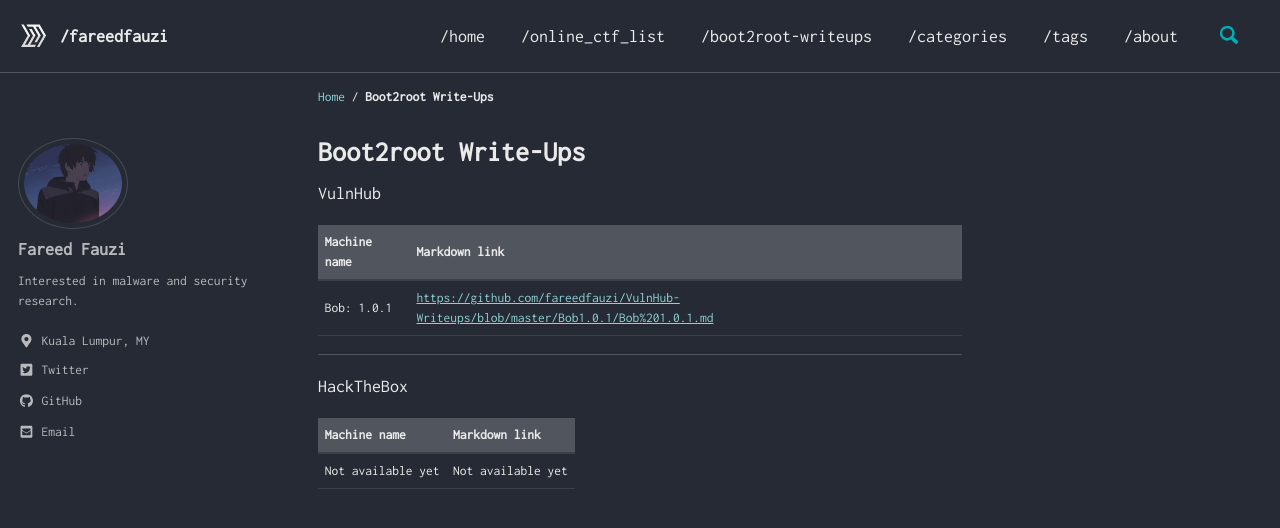
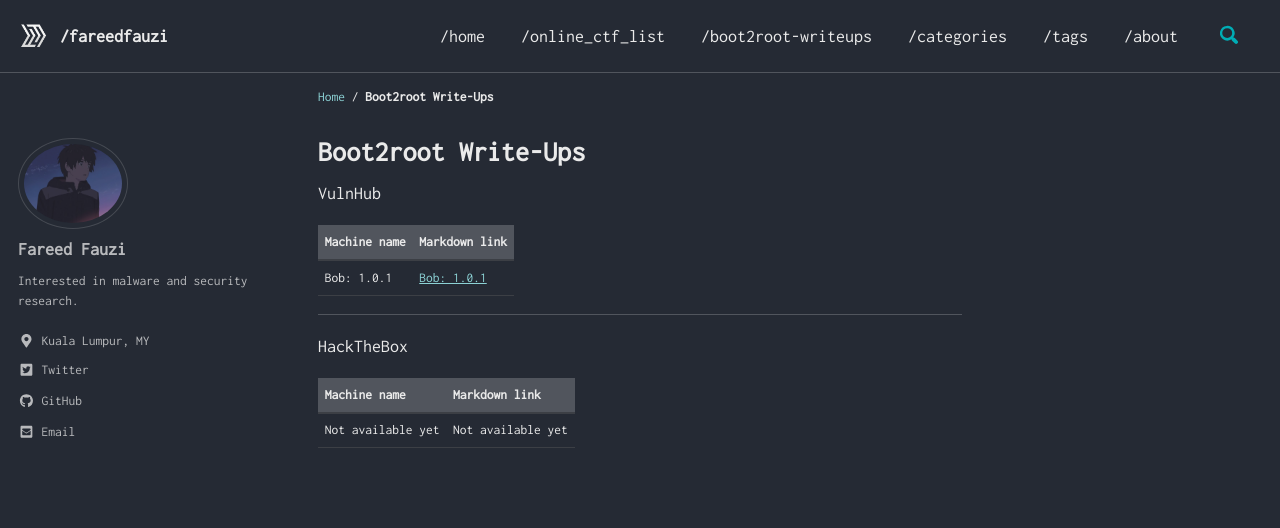
Before and after one commit to spiritedwolf/fareedfauzi.github.io, a Jekyll site: the page built from _pages/boot2root-writeups.md, in a window 1280 px wide and 900 px high. Shown: the top 528 px of the window. Built offline with Jekyll 4.4.1, drawn with Linux system fonts in a browser that asks for light colours; cached includes are drawn as plain includes; part of the change alters nothing that is shown.

Commit message:
Update boot2root-writeups.md

```diff
--- a/_pages/boot2root-writeups.md
+++ b/_pages/boot2root-writeups.md
@@ -9,7 +9,7 @@ VulnHub
 
 | Machine name | Markdown link |
 | --- | --- |
-| Bob: 1.0.1 | [https://github.com/fareedfauzi/VulnHub-Writeups/blob/master/Bob1.0.1/Bob%201.0.1.md](https://github.com/fareedfauzi/VulnHub-Writeups/blob/master/Bob1.0.1/Bob%201.0.1.md) |
+| Bob: 1.0.1 | [Bob: 1.0.1](https://github.com/fareedfauzi/VulnHub-Writeups/blob/master/Bob1.0.1/Bob%201.0.1.md) |
 
 ---
 
```
